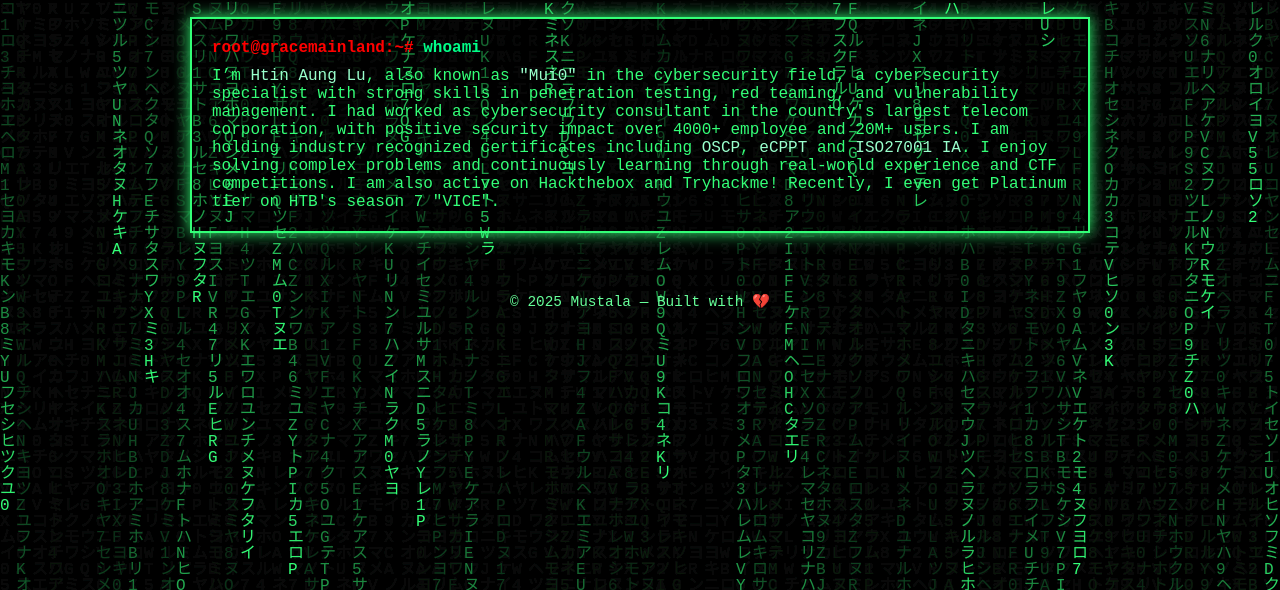
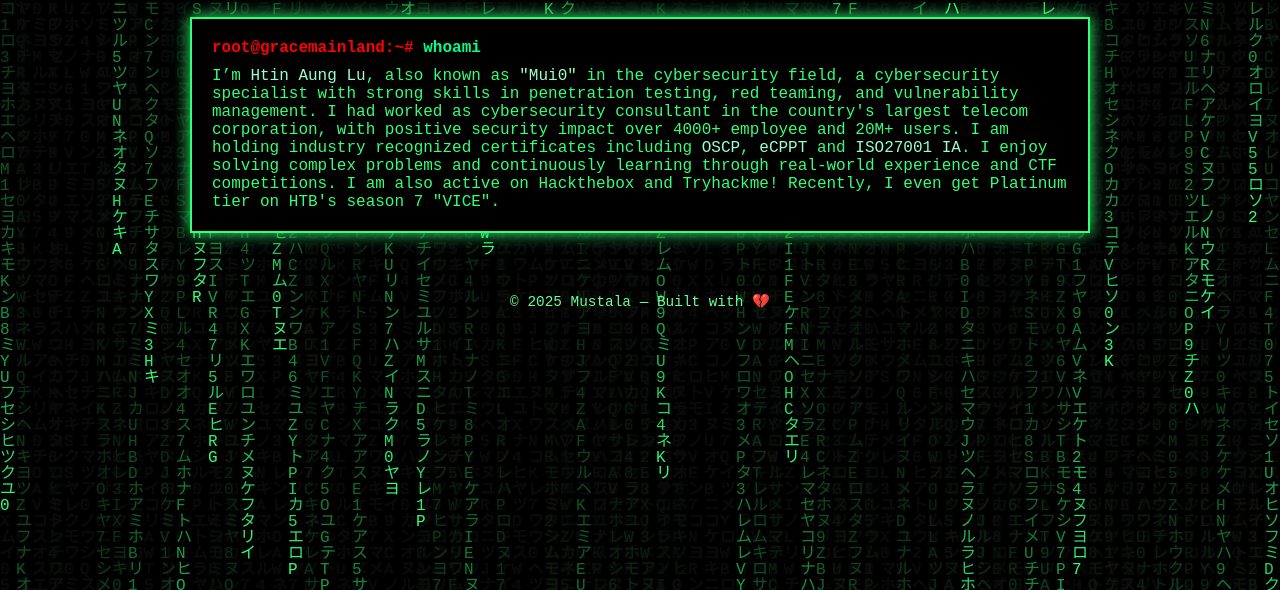
Before and after one commit to htinaunglu/htinaunglu.github.io, a plain HTML site: page index.html in a window 1280 px wide. Shown: the part 210-800 px from the top of the page. Drawn offline with Linux system fonts and the light colour scheme.

Commit message:
make my terminal box solid black to avoid conflict

```diff
--- a/index.html
+++ b/index.html
@@ -101,7 +101,7 @@
     .terminal-box {
       border: 2px solid #33ff77;
       padding: 20px;
-      background-color: rgba(0, 0, 0, 0.2);
+      background-color: rgb(0, 0, 0);
       box-shadow: 0 0 15px #33ff77;
       position: relative;
       overflow: hidden;
```
